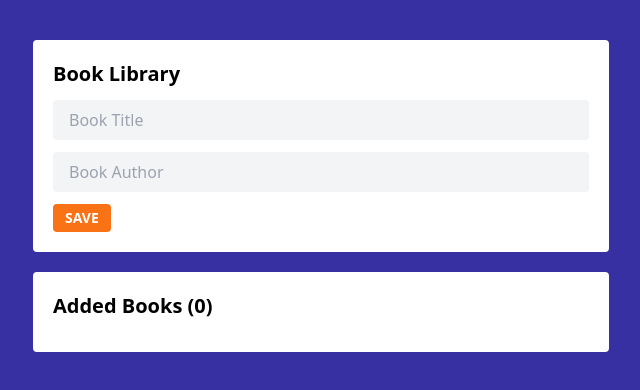
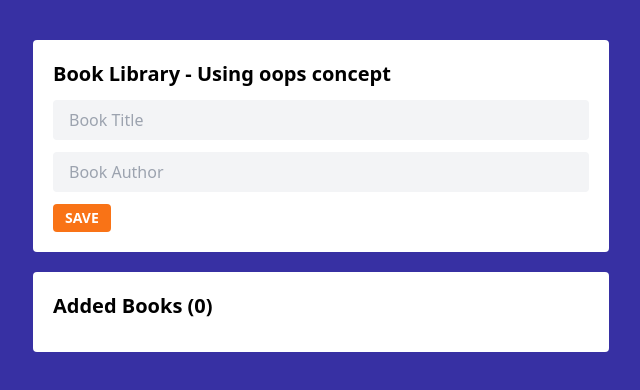
Before and after one commit to Barani-Selvam/Library-oops-Js, a plain HTML site: page index.html in a window 1280 px wide. Shown: the whole page, without its empty margins (319-959 px from the left). Drawn offline with nearby package versions, Linux system fonts and the light colour scheme.

Commit message:
Heading added

```diff
--- a/index.html
+++ b/index.html
@@ -19,7 +19,7 @@
 
   <body class="bg-indigo-800 p-10">
     <div class="bg-white p-5 rounded max-w-xl mx-auto">
-      <h4 class="font-semibold text-xl">Book Library</h4>
+      <h4 class="font-semibold text-xl">Book Library - Using oops concept</h4>
 
       <form name="bookForm" class="space-y-3 mt-3">
         <input
```
